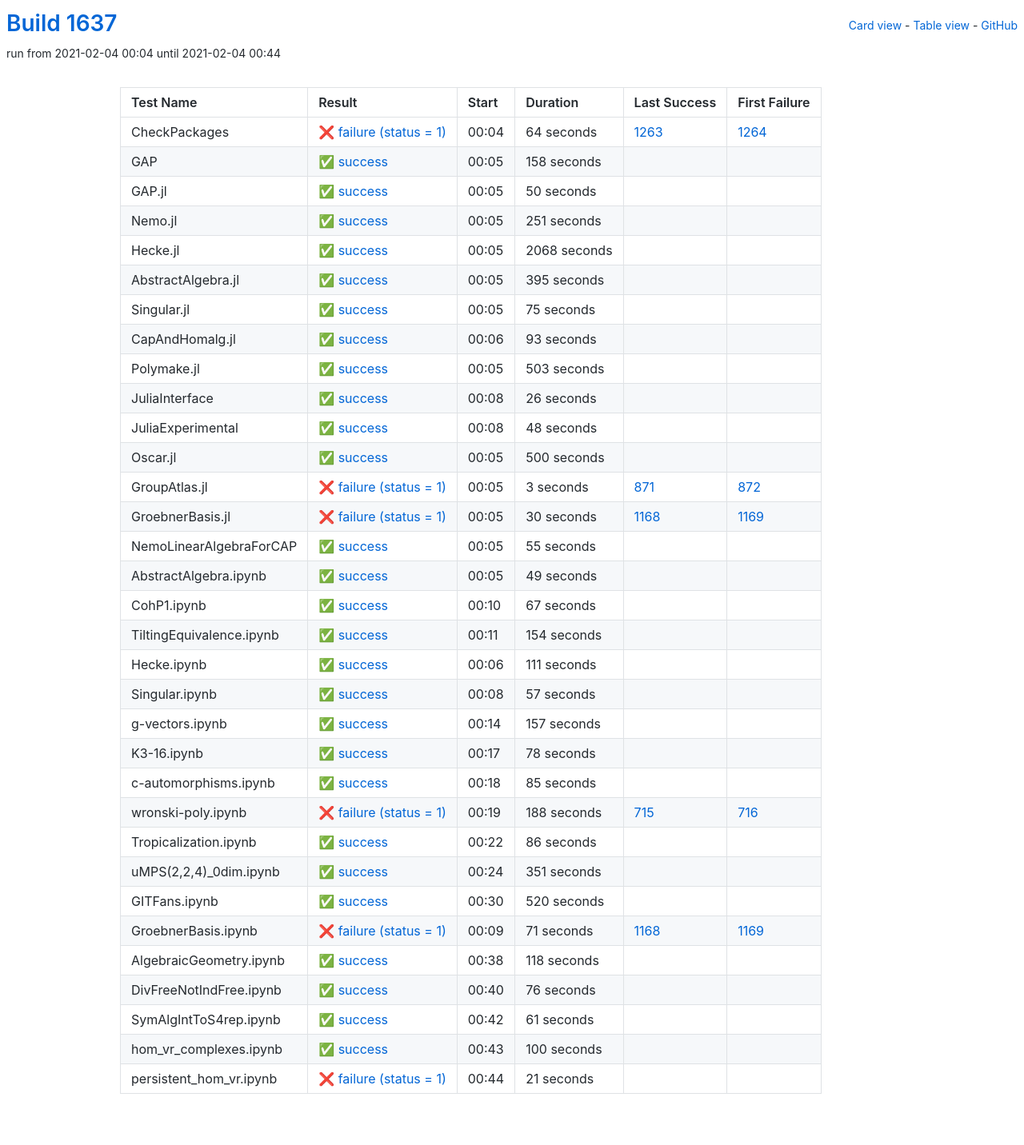
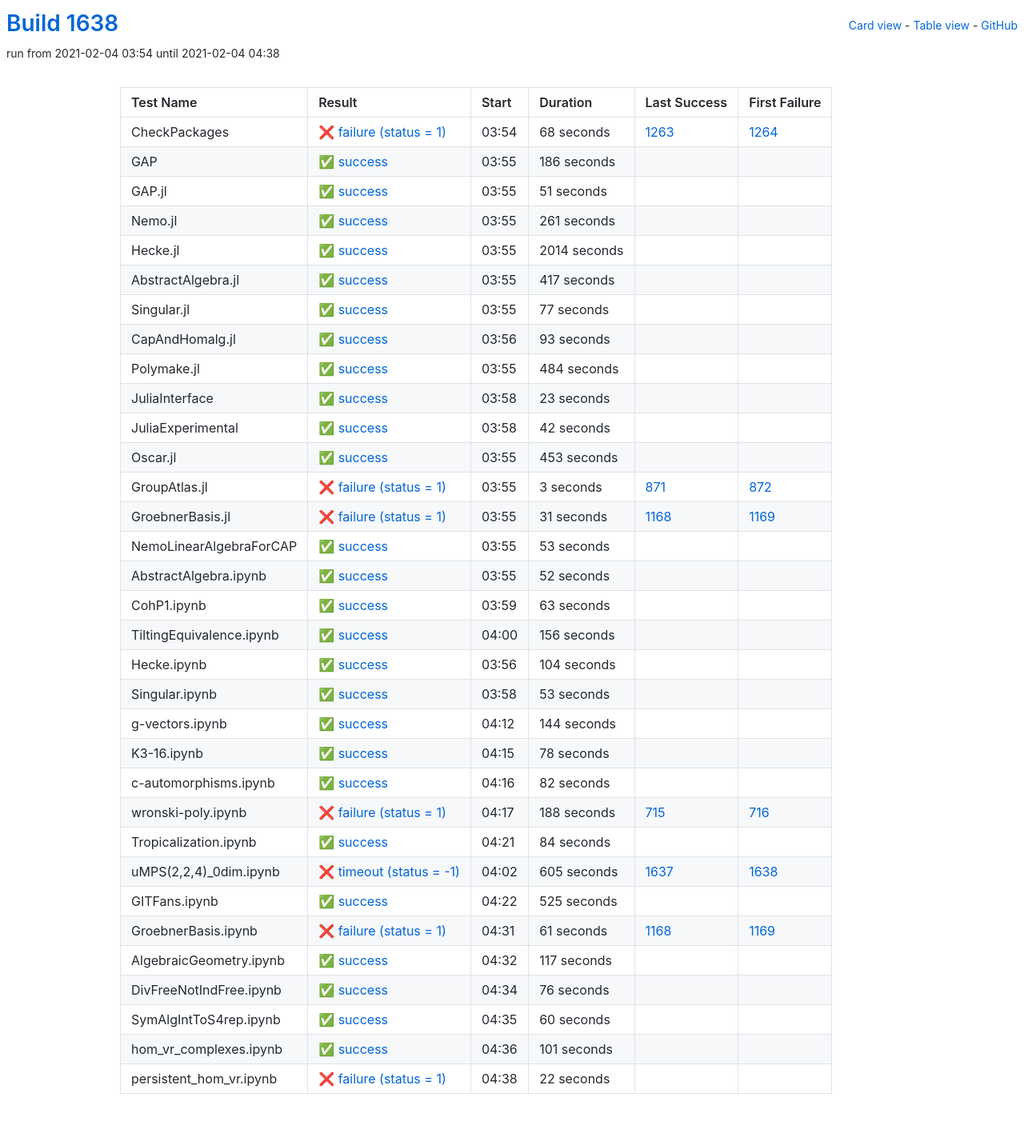
Before and after one commit to oscar-system/oscar-ci-status-stable, a Jekyll site: the page built from table.html, in a window 1280 px wide. Shown: the whole page at 80% size. Built offline with Jekyll 4.4.1, drawn with Linux system fonts in a browser that asks for light colours.

Commit message:
Build #1638

```diff
--- a/_data/ci.yml
+++ b/_data/ci.yml
@@ -1,6 +1,6 @@
 ---
-build: 1637
-build_url: https://oscarci.mathematik.uni-kl.de/job/oscar-stable/1637/
+build: 1638
+build_url: https://oscarci.mathematik.uni-kl.de/job/oscar-stable/1638/
 job: oscar-stable
 organization: oscar-system
 repo: oscar-ci-status-stable
@@ -8,92 +8,92 @@ repourl: https://github.com/oscar-system/oscar-ci-status-stable
 tests:
 - name: CheckPackages
   id: checkpackages
-  log: https://oscarci.mathematik.uni-kl.de/job/oscar-stable/1637/artifact/logs/build-1637/CheckPackages.log
-  start: 2021-02-04 00:04
+  log: https://oscarci.mathematik.uni-kl.de/job/oscar-stable/1638/artifact/logs/build-1638/CheckPackages.log
+  start: 2021-02-04 03:54
   success: false
   exitcode: 1
   status: failure
-  duration: 64
+  duration: 68
   last_success: 1263
   last_success_url: https://oscarci.mathematik.uni-kl.de/job/oscar-stable/1263/
   first_failure: 1264
   first_failure_url: https://oscarci.mathematik.uni-kl.de/job/oscar-stable/1264/
 - name: GAP
   id: gap
-  log: https://oscarci.mathematik.uni-kl.de/job/oscar-stable/1637/artifact/logs/build-1637/GAP.log
-  start: 2021-02-04 00:05
+  log: https://oscarci.mathematik.uni-kl.de/job/oscar-stable/1638/artifact/logs/build-1638/GAP.log
+  start: 2021-02-04 03:55
   success: true
   exitcode: 0
   status: success
-  duration: 158
+  duration: 186
   last_success: false
   last_success_url:
   first_failure: false
   first_failure_url:
 - name: GAP.jl
   id: gap-jl
-  log: https://oscarci.mathematik.uni-kl.de/job/oscar-stable/1637/artifact/logs/build-1637/GAP.jl.log
-  start: 2021-02-04 00:05
+  log: https://oscarci.mathematik.uni-kl.de/job/oscar-stable/1638/artifact/logs/build-1638/GAP.jl.log
+  start: 2021-02-04 03:55
   success: true
   exitcode: 0
   status: success
-  duration: 50
+  duration: 51
   last_success: false
   last_success_url:
   first_failure: false
   first_failure_url:
 - name: Nemo.jl
   id: nemo-jl
-  log: https://oscarci.mathematik.uni-kl.de/job/oscar-stable/1637/artifact/logs/build-1637/Nemo.jl.log
-  start: 2021-02-04 00:05
+  log: https://oscarci.mathematik.uni-kl.de/job/oscar-stable/1638/artifact/logs/build-1638/Nemo.jl.log
+  start: 2021-02-04 03:55
   success: true
   exitcode: 0
   status: success
-  duration: 251
+  duration: 261
   last_success: false
   last_success_url:
   first_failure: false
   first_failure_url:
 - name: Hecke.jl
   id: hecke-jl
-  log: https://oscarci.mathematik.uni-kl.de/job/oscar-stable/1637/artifact/logs/build-1637/Hecke.jl.log
-  start: 2021-02-04 00:05
+  log: https://oscarci.mathematik.uni-kl.de/job/oscar-stable/1638/artifact/logs/build-1638/Hecke.jl.log
+  start: 2021-02-04 03:55
   success: true
   exitcode: 0
   status: success
-  duration: 2068
+  duration: 2014
   last_success: false
   last_success_url:
   first_failure: false
   first_failure_url:
 - name: AbstractAlgebra.jl
   id: abstractalgebra-jl
-  log: https://oscarci.mathematik.uni-kl.de/job/oscar-stable/1637/artifact/logs/build-1637/AbstractAlgebra.jl.log
-  start: 2021-02-04 00:05
+  log: https://oscarci.mathematik.uni-kl.de/job/oscar-stable/1638/artifact/logs/build-1638/AbstractAlgebra.jl.log
+  start: 2021-02-04 03:55
   success: true
   exitcode: 0
   status: success
-  duration: 395
+  duration: 417
   last_success: false
   last_success_url:
   first_failure: false
   first_failure_url:
 - name: Singular.jl
   id: singular-jl
-  log: https://oscarci.mathematik.uni-kl.de/job/oscar-stable/1637/artifact/logs/build-1637/Singular.jl.log
-  start: 2021-02-04 00:05
+  log: https://oscarci.mathematik.uni-kl.de/job/oscar-stable/1638/artifact/logs/build-1638/Singular.jl.log
+  start: 2021-02-04 03:55
   success: true
   exitcode: 0
   status: success
-  duration: 75
+  duration: 77
   last_success: false
   last_success_url:
   first_failure: false
   first_failure_url:
 - name: CapAndHomalg.jl
   id: capandhomalg-jl
-  log: https://oscarci.mathematik.uni-kl.de/job/oscar-stable/1637/artifact/logs/build-1637/CapAndHomalg.jl.log
-  start: 2021-02-04 00:06
+  log: https://oscarci.mathematik.uni-kl.de/job/oscar-stable/1638/artifact/logs/build-1638/CapAndHomalg.jl.log
+  start: 2021-02-04 03:56
   success: true
   exitcode: 0
   status: success
@@ -104,56 +104,56 @@ tests:
   first_failure_url:
 - name: Polymake.jl
   id: polymake-jl
-  log: https://oscarci.mathematik.uni-kl.de/job/oscar-stable/1637/artifact/logs/build-1637/Polymake.jl.log
-  start: 2021-02-04 00:05
+  log: https://oscarci.mathematik.uni-kl.de/job/oscar-stable/1638/artifact/logs/build-1638/Polymake.jl.log
+  start: 2021-02-04 03:55
   success: true
   exitcode: 0
   status: success
-  duration: 503
+  duration: 484
   last_success: false
   last_success_url:
   first_failure: false
   first_failure_url:
 - name: JuliaInterface
   id: juliainterface
-  log: https://oscarci.mathematik.uni-kl.de/job/oscar-stable/1637/artifact/logs/build-1637/JuliaInterface.log
-  start: 2021-02-04 00:08
+  log: https://oscarci.mathematik.uni-kl.de/job/oscar-stable/1638/artifact/logs/build-1638/JuliaInterface.log
+  start: 2021-02-04 03:58
   success: true
   exitcode: 0
   status: success
-  duration: 26
+  duration: 23
   last_success: false
   last_success_url:
   first_failure: false
   first_failure_url:
 - name: JuliaExperimental
   id: juliaexperimental
-  log: https://oscarci.mathematik.uni-kl.de/job/oscar-stable/1637/artifact/logs/build-1637/JuliaExperimental.log
-  start: 2021-02-04 00:08
+  log: https://oscarci.mathematik.uni-kl.de/job/oscar-stable/1638/artifact/logs/build-1638/JuliaExperimental.log
+  start: 2021-02-04 03:58
   success: true
   exitcode: 0
   status: success
-  duration: 48
+  duration: 42
   last_success: false
   last_success_url:
   first_failure: false
   first_failure_url:
 - name: Oscar.jl
   id: oscar-jl
-  log: https://oscarci.mathematik.uni-kl.de/job/oscar-stable/1637/artifact/logs/build-1637/Oscar.jl.log
-  start: 2021-02-04 00:05
+  log: https://oscarci.mathematik.uni-kl.de/job/oscar-stable/1638/artifact/logs/build-1638/Oscar.jl.log
+  start: 2021-02-04 03:55
   success: true
   exitcode: 0
   status: success
-  duration: 500
+  duration: 453
   last_success: false
   last_success_url:
   first_failure: false
   first_failure_url:
 - name: GroupAtlas.jl
   id: groupatlas-jl
-  log: https://oscarci.mathematik.uni-kl.de/job/oscar-stable/1637/artifact/logs/build-1637/GroupAtlas.jl.log
-  start: 2021-02-04 00:05
+  log: https://oscarci.mathematik.uni-kl.de/job/oscar-stable/1638/artifact/logs/build-1638/GroupAtlas.jl.log
+  start: 2021-02-04 03:55
   success: false
   exitcode: 1
   status: failure
@@ -164,104 +164,104 @@ tests:
   first_failure_url: https://oscarci.mathematik.uni-kl.de/job/oscar-stable/872/
 - name: GroebnerBasis.jl
   id: groebnerbasis-jl
-  log: https://oscarci.mathematik.uni-kl.de/job/oscar-stable/1637/artifact/logs/build-1637/GroebnerBasis.jl.log
-  start: 2021-02-04 00:05
+  log: https://oscarci.mathematik.uni-kl.de/job/oscar-stable/1638/artifact/logs/build-1638/GroebnerBasis.jl.log
+  start: 2021-02-04 03:55
   success: false
   exitcode: 1
   status: failure
-  duration: 30
+  duration: 31
   last_success: 1168
   last_success_url: https://oscarci.mathematik.uni-kl.de/job/oscar-stable/1168/
   first_failure: 1169
   first_failure_url: https://oscarci.mathematik.uni-kl.de/job/oscar-stable/1169/
 - name: NemoLinearAlgebraForCAP
   id: nemolinearalgebraforcap
-  log: https://oscarci.mathematik.uni-kl.de/job/oscar-stable/1637/artifact/logs/build-1637/NemoLinearAlgebraForCAP.log
-  start: 2021-02-04 00:05
+  log: https://oscarci.mathematik.uni-kl.de/job/oscar-stable/1638/artifact/logs/build-1638/NemoLinearAlgebraForCAP.log
+  start: 2021-02-04 03:55
   success: true
   exitcode: 0
   status: success
-  duration: 55
+  duration: 53
   last_success: false
   last_success_url:
   first_failure: false
   first_failure_url:
 - name: AbstractAlgebra.ipynb
   id: abstractalgebra-ipynb
-  log: https://oscarci.mathematik.uni-kl.de/job/oscar-stable/1637/artifact/logs/build-1637/AbstractAlgebra.ipynb.log
-  start: 2021-02-04 00:05
+  log: https://oscarci.mathematik.uni-kl.de/job/oscar-stable/1638/artifact/logs/build-1638/AbstractAlgebra.ipynb.log
+  start: 2021-02-04 03:55
   success: true
   exitcode: 0
   status: success
-  duration: 49
+  duration: 52
   last_success: false
   last_success_url:
   first_failure: false
   first_failure_url:
 - name: CohP1.ipynb
   id: cohp1-ipynb
-  log: https://oscarci.mathematik.uni-kl.de/job/oscar-stable/1637/artifact/logs/build-1637/CohP1.ipynb.log
-  start: 2021-02-04 00:10
+  log: https://oscarci.mathematik.uni-kl.de/job/oscar-stable/1638/artifact/logs/build-1638/CohP1.ipynb.log
+  start: 2021-02-04 03:59
   success: true
   exitcode: 0
   status: success
-  duration: 67
+  duration: 63
   last_success: false
   last_success_url:
   first_failure: false
   first_failure_url:
 - name: TiltingEquivalence.ipynb
   id: tiltingequivalence-ipynb
-  log: https://oscarci.mathematik.uni-kl.de/job/oscar-stable/1637/artifact/logs/build-1637/TiltingEquivalence.ipynb.log
-  start: 2021-02-04 00:11
+  log: https://oscarci.mathematik.uni-kl.de/job/oscar-stable/1638/artifact/logs/build-1638/TiltingEquivalence.ipynb.log
+  start: 2021-02-04 04:00
   success: true
   exitcode: 0
   status: success
-  duration: 154
+  duration: 156
   last_success: false
   last_success_url:
   first_failure: false
   first_failure_url:
 - name: Hecke.ipynb
   id: hecke-ipynb
-  log: https://oscarci.mathematik.uni-kl.de/job/oscar-stable/1637/artifact/logs/build-1637/Hecke.ipynb.log
-  start: 2021-02-04 00:06
+  log: https://oscarci.mathematik.uni-kl.de/job/oscar-stable/1638/artifact/logs/build-1638/Hecke.ipynb.log
+  start: 2021-02-04 03:56
   success: true
   exitcode: 0
   status: success
-  duration: 111
+  duration: 104
   last_success: false
   last_success_url:
   first_failure: false
   first_failure_url:
 - name: Singular.ipynb
   id: singular-ipynb
-  log: https://oscarci.mathematik.uni-kl.de/job/oscar-stable/1637/artifact/logs/build-1637/Singular.ipynb.log
-  start: 2021-02-04 00:08
+  log: https://oscarci.mathematik.uni-kl.de/job/oscar-stable/1638/artifact/logs/build-1638/Singular.ipynb.log
+  start: 2021-02-04 03:58
   success: true
   exitcode: 0
   status: success
-  duration: 57
+  duration: 53
   last_success: false
   last_success_url:
   first_failure: false
   first_failure_url:
 - name: g-vectors.ipynb
   id: g-vectors-ipynb
-  log: https://oscarci.mathematik.uni-kl.de/job/oscar-stable/1637/artifact/logs/build-1637/g-vectors.ipynb.log
-  start: 2021-02-04 00:14
+  log: https://oscarci.mathematik.uni-kl.de/job/oscar-stable/1638/artifact/logs/build-1638/g-vectors.ipynb.log
+  start: 2021-02-04 04:12
   success: true
   exitcode: 0
   status: success
-  duration: 157
+  duration: 144
   last_success: false
   last_success_url:
   first_failure: false
   first_failure_url:
 - name: K3-16.ipynb
   id: k3-16-ipynb
-  log: https://oscarci.mathematik.uni-kl.de/job/oscar-stable/1637/artifact/logs/build-1637/K3-16.ipynb.log
-  start: 2021-02-04 00:17
+  log: https://oscarci.mathematik.uni-kl.de/job/oscar-stable/1638/artifact/logs/build-1638/K3-16.ipynb.log
+  start: 2021-02-04 04:15
   success: true
   exitcode: 0
   status: success
@@ -272,20 +272,20 @@ tests:
   first_failure_url:
 - name: c-automorphisms.ipynb
   id: c-automorphisms-ipynb
-  log: https://oscarci.mathematik.uni-kl.de/job/oscar-stable/1637/artifact/logs/build-1637/c-automorphisms.ipynb.log
-  start: 2021-02-04 00:18
+  log: https://oscarci.mathematik.uni-kl.de/job/oscar-stable/1638/artifact/logs/build-1638/c-automorphisms.ipynb.log
+  start: 2021-02-04 04:16
   success: true
   exitcode: 0
   status: success
-  duration: 85
+  duration: 82
   last_success: false
   last_success_url:
   first_failure: false
   first_failure_url:
 - name: wronski-poly.ipynb
   id: wronski-poly-ipynb
-  log: https://oscarci.mathematik.uni-kl.de/job/oscar-stable/1637/artifact/logs/build-1637/wronski-poly.ipynb.log
-  start: 2021-02-04 00:19
+  log: https://oscarci.mathematik.uni-kl.de/job/oscar-stable/1638/artifact/logs/build-1638/wronski-poly.ipynb.log
+  start: 2021-02-04 04:17
   success: false
   exitcode: 1
   status: failure
@@ -296,68 +296,68 @@ tests:
   first_failure_url: https://oscarci.mathematik.uni-kl.de/job/oscar-stable/716/
 - name: Tropicalization.ipynb
   id: tropicalization-ipynb
-  log: https://oscarci.mathematik.uni-kl.de/job/oscar-stable/1637/artifact/logs/build-1637/Tropicalization.ipynb.log
-  start: 2021-02-04 00:22
+  log: https://oscarci.mathematik.uni-kl.de/job/oscar-stable/1638/artifact/logs/build-1638/Tropicalization.ipynb.log
+  start: 2021-02-04 04:21
   success: true
   exitcode: 0
   status: success
-  duration: 86
+  duration: 84
   last_success: false
   last_success_url:
   first_failure: false
   first_failure_url:
 - name: uMPS(2,2,4)_0dim.ipynb
   id: umps-2-2-4-0dim-ipynb
-  log: https://oscarci.mathematik.uni-kl.de/job/oscar-stable/1637/artifact/logs/build-1637/uMPS-2-2-4-_0dim.ipynb.log
-  start: 2021-02-04 00:24
+  log: https://oscarci.mathematik.uni-kl.de/job/oscar-stable/1638/artifact/logs/build-1638/uMPS-2-2-4-_0dim.ipynb.log
+  start: 2021-02-04 04:02
+  success: false
+  exitcode: -1
+  status: timeout
+  duration: 605
+  last_success: 1637
+  last_success_url: https://oscarci.mathematik.uni-kl.de/job/oscar-stable/1637/
+  first_failure: 1638
+  first_failure_url: https://oscarci.mathematik.uni-kl.de/job/oscar-stable/1638/
+- name: GITFans.ipynb
+  id: gitfans-ipynb
+  log: https://oscarci.mathematik.uni-kl.de/job/oscar-stable/1638/artifact/logs/build-1638/GITFans.ipynb.log
+  start: 2021-02-04 04:22
   success: true
   exitcode: 0
   status: success
-  duration: 351
-  last_success: false
-  last_success_url:
-  first_failure: false
-  first_failure_url:
-- name: GITFans.ipynb
-  id: gitfans-ipynb
-  log: https://oscarci.mathematik.uni-kl.de/job/oscar-stable/1637/artifact/logs/build-1637/GITFans.ipynb.log
-  start: 2021-02-04 00:30
-  success: true
-  exitcode: 0
-  status: success
-  duration: 520
+  duration: 525
   last_success: false
   last_success_url:
   first_failure: false
   first_failure_url:
 - name: GroebnerBasis.ipynb
   id: groebnerbasis-ipynb
-  log: https://oscarci.mathematik.uni-kl.de/job/oscar-stable/1637/artifact/logs/build-1637/GroebnerBasis.ipynb.log
-  start: 2021-02-04 00:09
+  log: https://oscarci.mathematik.uni-kl.de/job/oscar-stable/1638/artifact/logs/build-1638/GroebnerBasis.ipynb.log
+  start: 2021-02-04 04:31
   success: false
   exitcode: 1
   status: failure
-  duration: 71
+  duration: 61
   last_success: 1168
   last_success_url: https://oscarci.mathematik.uni-kl.de/job/oscar-stable/1168/
   first_failure: 1169
   first_failure_url: https://oscarci.mathematik.uni-kl.de/job/oscar-stable/1169/
 - name: AlgebraicGeometry.ipynb
   id: algebraicgeometry-ipynb
-  log: https://oscarci.mathematik.uni-kl.de/job/oscar-stable/1637/artifact/logs/build-1637/AlgebraicGeometry.ipynb.log
-  start: 2021-02-04 00:38
+  log: https://oscarci.mathematik.uni-kl.de/job/oscar-stable/1638/artifact/logs/build-1638/AlgebraicGeometry.ipynb.log
+  start: 2021-02-04 04:32
   success: true
   exitcode: 0
   status: success
-  duration: 118
+  duration: 117
   last_success: false
   last_success_url:
   first_failure: false
   first_failure_url:
 - name: DivFreeNotIndFree.ipynb
   id: divfreenotindfree-ipynb
-  log: https://oscarci.mathematik.uni-kl.de/job/oscar-stable/1637/artifact/logs/build-1637/DivFreeNotIndFree.ipynb.log
-  start: 2021-02-04 00:40
+  log: https://oscarci.mathematik.uni-kl.de/job/oscar-stable/1638/artifact/logs/build-1638/DivFreeNotIndFree.ipynb.log
+  start: 2021-02-04 04:34
   success: true
   exitcode: 0
   status: success
@@ -368,36 +368,36 @@ tests:
   first_failure_url:
 - name: SymAlgIntToS4rep.ipynb
   id: symalginttos4rep-ipynb
-  log: https://oscarci.mathematik.uni-kl.de/job/oscar-stable/1637/artifact/logs/build-1637/SymAlgIntToS4rep.ipynb.log
-  start: 2021-02-04 00:42
+  log: https://oscarci.mathematik.uni-kl.de/job/oscar-stable/1638/artifact/logs/build-1638/SymAlgIntToS4rep.ipynb.log
+  start: 2021-02-04 04:35
   success: true
   exitcode: 0
   status: success
-  duration: 61
+  duration: 60
   last_success: false
   last_success_url:
   first_failure: false
   first_failure_url:
 - name: hom_vr_complexes.ipynb
   id: hom-vr-complexes-ipynb
-  log: https://oscarci.mathematik.uni-kl.de/job/oscar-stable/1637/artifact/logs/build-1637/hom_vr_complexes.ipynb.log
-  start: 2021-02-04 00:43
+  log: https://oscarci.mathematik.uni-kl.de/job/oscar-stable/1638/artifact/logs/build-1638/hom_vr_complexes.ipynb.log
+  start: 2021-02-04 04:36
   success: true
   exitcode: 0
   status: success
-  duration: 100
+  duration: 101
   last_success: false
   last_success_url:
   first_failure: false
   first_failure_url:
 - name: persistent_hom_vr.ipynb
   id: persistent-hom-vr-ipynb
-  log: https://oscarci.mathematik.uni-kl.de/job/oscar-stable/1637/artifact/logs/build-1637/persistent_hom_vr.ipynb.log
-  start: 2021-02-04 00:44
+  log: https://oscarci.mathematik.uni-kl.de/job/oscar-stable/1638/artifact/logs/build-1638/persistent_hom_vr.ipynb.log
+  start: 2021-02-04 04:38
   success: false
   exitcode: 1
   status: failure
-  duration: 21
+  duration: 22
   last_success: false
   last_success_url:
   first_failure: false
```
Also changed, not shown: README.md.
